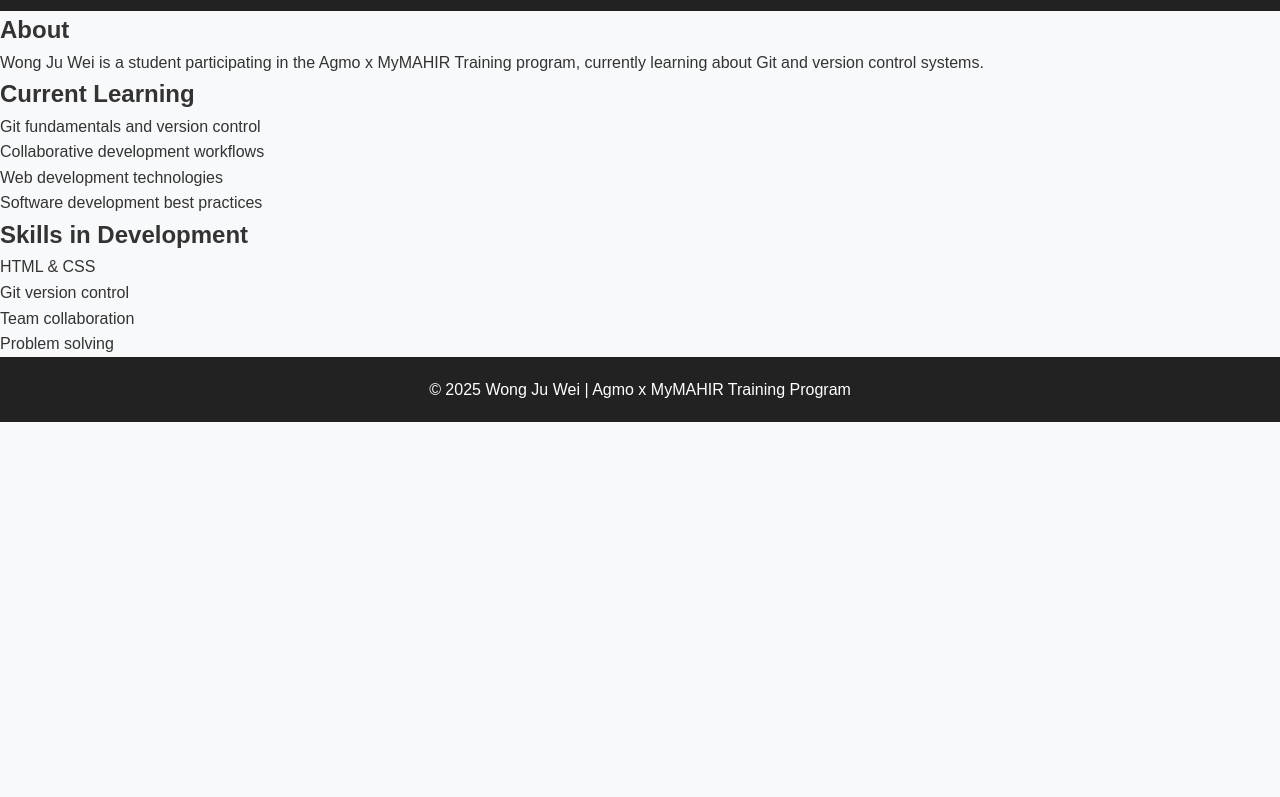
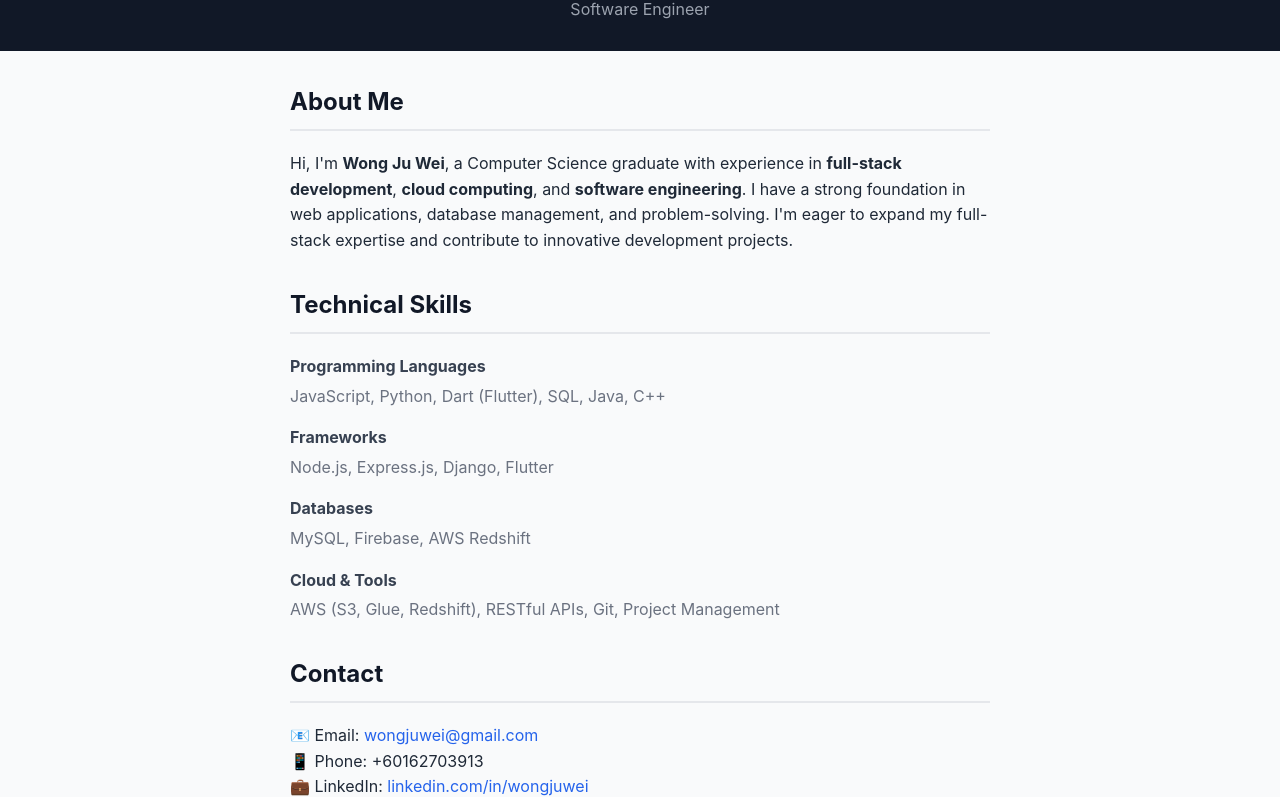
Before and after one commit to kidino/git-course, a plain HTML site: page juwei.html in a window 1280 px wide. Shown: the part 80-877 px from the top of the page. Before the commit the page ends 800 px from the top, so only its background shows below. Drawn offline with Linux system fonts and the light colour scheme.

Commit message:
added list

```diff
--- a/juwei.html
+++ b/juwei.html
@@ -1,45 +1,142 @@
 <!DOCTYPE html>
 <html lang="en">
   <head>
-    <meta charset="UTF-8">
-    <meta name="viewport" content="width=device-width, initial-scale=1.0">
-    <title>Wong Ju Wei - Profile</title>
-    <link rel="stylesheet" href="style.css">
+    <meta charset="UTF-8" />
+    <meta name="viewport" content="width=device-width, initial-scale=1.0" />
+    <title>Wong Ju Wei | Software Engineer</title>
+    <style>
+      body {
+        font-family: "Inter", sans-serif;
+        margin: 0;
+        padding: 0;
+        background-color: #f9fafb;
+        color: #1f2937;
+      }
+
+      header {
+        background-color: #111827;
+        color: white;
+        padding: 2rem 1rem;
+        text-align: center;
+      }
+
+      header h1 {
+        margin: 0;
+        font-size: 2rem;
+      }
+
+      header p {
+        margin: 0.5rem 0 0;
+        color: #9ca3af;
+      }
+
+      main {
+        max-width: 700px;
+        margin: 2rem auto;
+        padding: 0 1rem;
+        line-height: 1.6;
+      }
+
+      section {
+        margin-bottom: 2rem;
+      }
+
+      h2 {
+        color: #111827;
+        border-bottom: 2px solid #e5e7eb;
+        padding-bottom: 0.5rem;
+      }
+
+      a {
+        color: #2563eb;
+        text-decoration: none;
+      }
+
+      footer {
+        text-align: center;
+        padding: 1rem;
+        font-size: 0.9rem;
+        color: #6b7280;
+        border-top: 1px solid #e5e7eb;
+      }
+
+      .skill-category {
+        margin-bottom: 1rem;
+      }
+
+      .skill-category h3 {
+        color: #374151;
+        font-size: 1rem;
+        margin-bottom: 0.25rem;
+      }
+
+      .skill-category p {
+        margin: 0;
+        color: #6b7280;
+      }
+
+      ul {
+        padding-left: 1.5rem;
+      }
+
+      ul li {
+        margin-bottom: 0.5rem;
+      }
+    </style>
   </head>
   <body>
     <header>
       <h1>Wong Ju Wei</h1>
+      <p>Software Engineer</p>
     </header>
 
     <main>
-        <section class="profile">
-            <h2>About</h2>
-            <p>Wong Ju Wei is a student participating in the Agmo x MyMAHIR Training program, currently learning about Git and version control systems.</p>
+      <section>
+        <h2>About Me</h2>
+        <p>
+          Hi, I'm <strong>Wong Ju Wei</strong>, a Computer Science graduate with experience in
+          <strong>full-stack development</strong>, <strong>cloud computing</strong>, and
+          <strong>software engineering</strong>. I have a strong foundation in web applications,
+          database management, and problem-solving. I'm eager to expand my full-stack expertise
+          and contribute to innovative development projects.
+        </p>
       </section>
 
-        <section class="learning">
-            <h2>Current Learning</h2>
-            <ul>
-                <li>Git fundamentals and version control</li>
-                <li>Collaborative development workflows</li>
-                <li>Web development technologies</li>
-                <li>Software development best practices</li>
-            </ul>
+      <section>
+        <h2>Technical Skills</h2>
+        <div class="skill-category">
+          <h3>Programming Languages</h3>
+          <p>JavaScript, Python, Dart (Flutter), SQL, Java, C++</p>
+        </div>
+        <div class="skill-category">
+          <h3>Frameworks</h3>
+          <p>Node.js, Express.js, Django, Flutter</p>
+        </div>
+        <div class="skill-category">
+          <h3>Databases</h3>
+          <p>MySQL, Firebase, AWS Redshift</p>
+        </div>
+        <div class="skill-category">
+          <h3>Cloud & Tools</h3>
+          <p>AWS (S3, Glue, Redshift), RESTful APIs, Git, Project Management</p>
+        </div>
       </section>
 
-        <section class="skills">
-            <h2>Skills in Development</h2>
-            <ul>
-                <li>HTML & CSS</li>
-                <li>Git version control</li>
-                <li>Team collaboration</li>
-                <li>Problem solving</li>
-            </ul>
+      <section>
+        <h2>Contact</h2>
+        <p>
+          📧 Email:
+          <a href="mailto:wongjuwei@gmail.com">wongjuwei@gmail.com</a><br />
+          📱 Phone: +60162703913<br />
+          💼 LinkedIn:
+          <a href="https://www.linkedin.com/in/wongjuwei" target="_blank"
+            >linkedin.com/in/wongjuwei</a>
+        </p>
       </section>
     </main>
 
     <footer>
-        <p>&copy; 2025 Wong Ju Wei | Agmo x MyMAHIR Training Program</p>
+      <p>&copy; 2025 Wong Ju Wei | Software Engineer</p>
     </footer>
   </body>
 </html>
```
Lines whose indentation alone changed are shown as unchanged.
